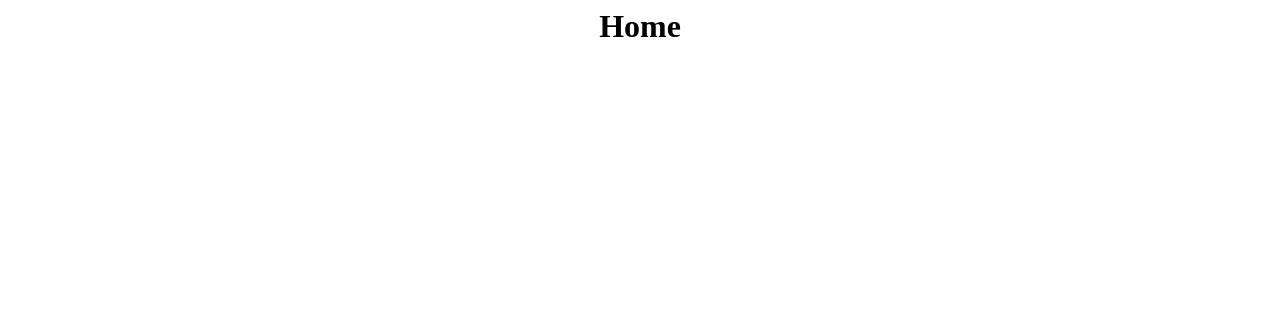
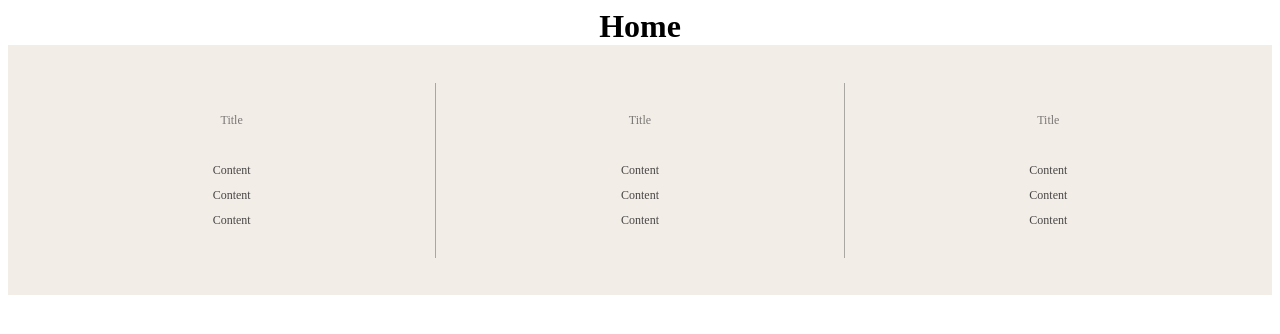
Before and after one commit to rahee-k-it/u-react-ui, a React (Create React App) app: page /footer/partition in a window 1280 px wide. Before the commit this address had no page. Shown: the top 334 px of the page. Built offline with nearby package versions, Linux system fonts and the light colour scheme.

Commit message:
partitionFooter 생성

```diff
--- a/src/App.js
+++ b/src/App.js
@@ -8,14 +8,12 @@ const GlobalStyle = createGlobalStyle`
         text-decoration: none;
         color:black;
     }
-    li{
-        margin-bottom: 10px;
-        width: fit-content;
-    }
+
     h1,h2,h3,h4,h5,h6 {
       margin: 0;
       padding: 0;
     }
+
 `;
 
 function App() {
--- a/src/Router.js
+++ b/src/Router.js
@@ -1,14 +1,18 @@
-import { Route, Routes } from 'react-router-dom';
-import Buttons from './pages/ButtonsPage';
-import CardPage from './pages/CardPage';
-import MainPage from './pages/MainPage';
+import { Route, Routes } from "react-router-dom";
+import PartitionFooter from "./components/Footers/PartitionFooter/PartitionFooter";
+import Buttons from "./pages/ButtonPage";
+import CardPage from "./pages/CardPage";
+import FooterPage from "./pages/FooterPage";
+import MainPage from "./pages/MainPage";
 
 function Router() {
   return (
     <Routes>
       <Route path="/" element={<MainPage />} />
-      <Route path="/buttons" element={<Buttons />} />
+      <Route path="/button" element={<Buttons />} />
       <Route path="/card" element={<CardPage />} />
+      <Route path="/footer" element={<FooterPage />} />
+      <Route path="/footer/partition" element={<PartitionFooter />} />
     </Routes>
   );
 }
--- /dev/null
+++ b/src/components/Footers/PartitionFooter/ItemContent.js
@@ -0,0 +1,18 @@
+import { Link } from "react-router-dom";
+import styled from "styled-components";
+
+const Content = styled.a`
+  opacity: 0.7;
+  margin: 5px 0px;
+  cursor: pointer;
+`;
+
+function ItemContent({ content }) {
+  return (
+    <Content>
+      <Link to={"/"}> {content}</Link>
+    </Content>
+  );
+}
+
+export default ItemContent;
--- /dev/null
+++ b/src/components/Footers/PartitionFooter/ItemTitle.js
@@ -0,0 +1,13 @@
+import styled from "styled-components";
+
+const Title = styled.a`
+  opacity: 0.5;
+  margin: 30px 0px;
+  cursor: pointer;
+`;
+
+function ItemTitle({ title }) {
+  return <Title>{title}</Title>;
+}
+
+export default ItemTitle;
--- /dev/null
+++ b/src/components/Footers/PartitionFooter/PartitionFooter.js
@@ -0,0 +1,59 @@
+import styled from "styled-components";
+import ItemContent from "./ItemContent";
+import ItemTitle from "./ItemTitle";
+
+const Wrapper = styled.div`
+  box-sizing: border-box;
+  min-width: 100%;
+  height: 250px;
+  display: flex;
+  justify-content: center;
+  align-items: center;
+  background-color: #f3ede8;
+  padding: 0px 20px;
+`;
+
+const Container = styled.div`
+  width: 100%;
+  height: 70%;
+  display: flex;
+  flex-direction: column;
+  align-items: center;
+  font-size: 12px;
+
+  &:nth-child(2) {
+    border-left: 1px solid rgba(0, 0, 0, 0.3);
+    border-right: 1px solid rgba(0, 0, 0, 0.3);
+  }
+`;
+
+function PartitionFooter() {
+  return (
+    <>
+      <Wrapper>
+        <Container>
+          <ItemTitle title="Title" />
+          <ItemContent content="Content" />
+          <ItemContent content="Content" />
+          <ItemContent content="Content" />
+        </Container>
+
+        <Container>
+          <ItemTitle title="Title" />
+          <ItemContent content="Content" />
+          <ItemContent content="Content" />
+          <ItemContent content="Content" />
+        </Container>
+
+        <Container>
+          <ItemTitle title="Title" />
+          <ItemContent content="Content" />
+          <ItemContent content="Content" />
+          <ItemContent content="Content" />
+        </Container>
+      </Wrapper>
+    </>
+  );
+}
+
+export default PartitionFooter;
--- /dev/null
+++ b/src/pages/FooterPage.js
@@ -0,0 +1,23 @@
+import { Link } from "react-router-dom";
+import styled from "styled-components";
+
+const Li = styled.li`
+  width: 100%;
+`;
+function FooterPage() {
+  return (
+    <>
+      <ol>
+        <Li>
+          <Link to={"partition"}>Partition Footer</Link>
+        </Li>
+
+        <Li>
+          <Link to={"partition"}>Partition Footer</Link>
+        </Li>
+      </ol>
+    </>
+  );
+}
+
+export default FooterPage;
--- a/src/pages/MainPage.js
+++ b/src/pages/MainPage.js
@@ -1,4 +1,4 @@
-import { Link } from 'react-router-dom';
+import { Link } from "react-router-dom";
 
 function MainPage() {
   return (
@@ -6,14 +6,20 @@ function MainPage() {
       <div>
         <ul>
           <li>
-            <Link to={'/card'}>
+            <Link to={"/card"}>
               <span>카드페이지로 이동</span>
             </Link>
           </li>
 
           <li>
-            <Link to={'/buttons'}>
+            <Link to={"/button"}>
               <span>버튼페이지 이동</span>
+            </Link>
+          </li>
+
+          <li>
+            <Link to={"/footer"}>
+              <span>Footer페이지 이동</span>
             </Link>
           </li>
         </ul>
```
Also changed, not shown: src/pages/ButtonPage.js (renamed from src/pages/ButtonsPage.js, +8 -8 lines).
